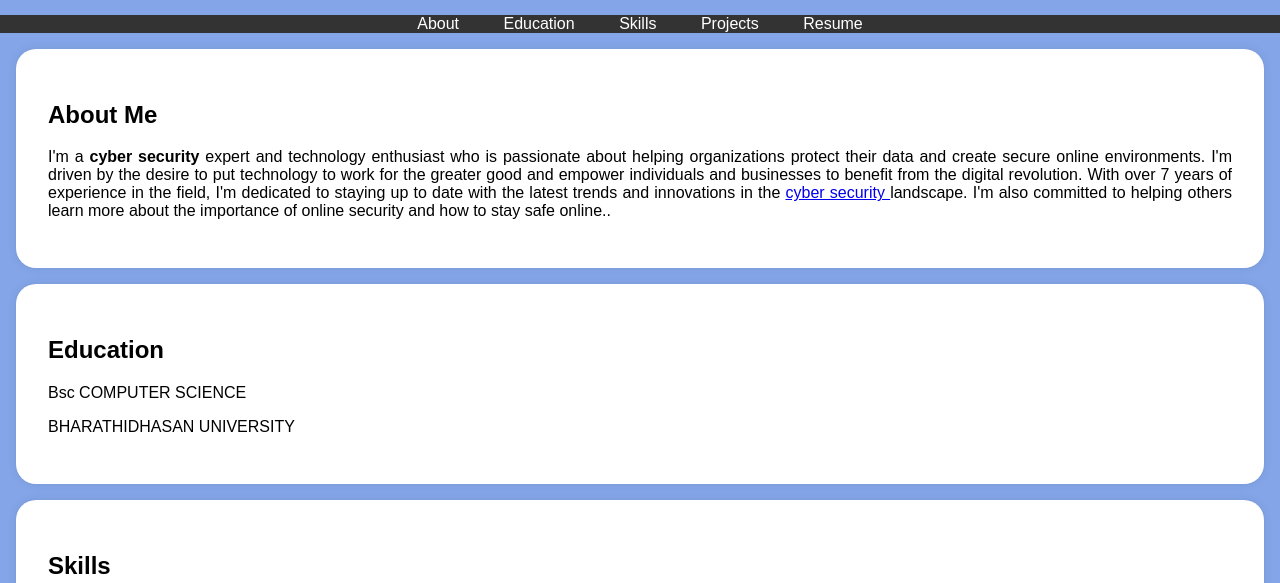
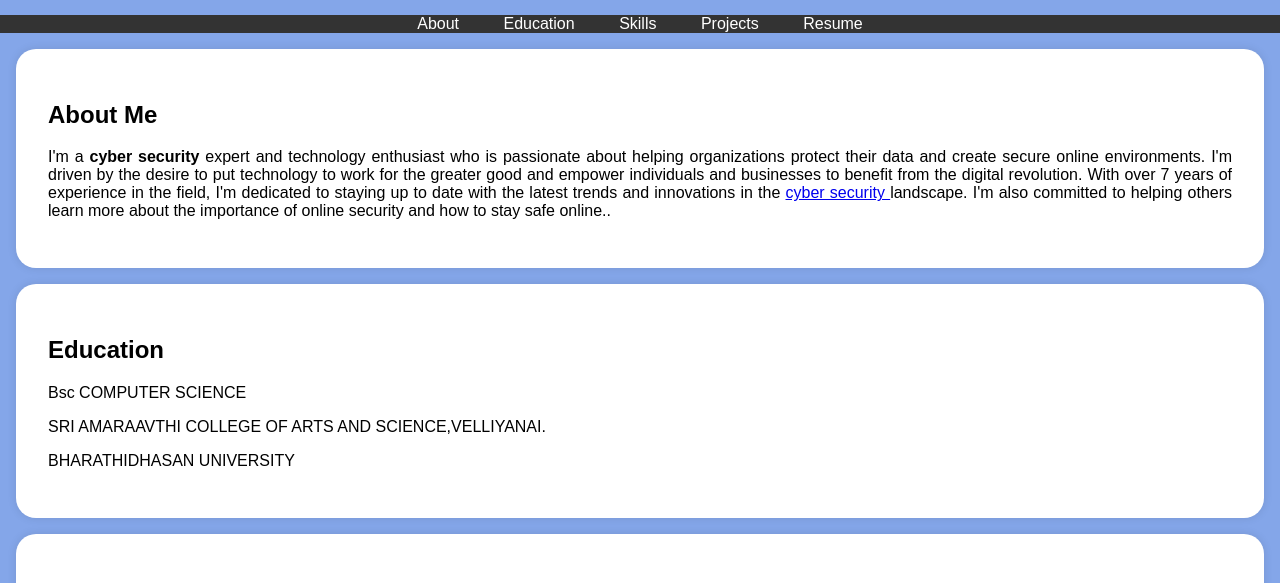
Before and after one commit to Manjuladevi2006/digital-portfolio, a plain HTML site: page index.html in a window 1280 px wide. Shown: the part 198-781 px from the top of the page. Drawn offline with Linux system fonts and the light colour scheme.

Commit message:
Update index.html

```diff
--- a/index.html
+++ b/index.html
@@ -123,6 +123,7 @@
         <div class="section-content">
             <h2>Education</h2>
             <p>Bsc COMPUTER SCIENCE</p>
+            <P>SRI AMARAAVTHI COLLEGE OF ARTS AND SCIENCE,VELLIYANAI.</P>
             <p>BHARATHIDHASAN UNIVERSITY</p>
 
 
```
